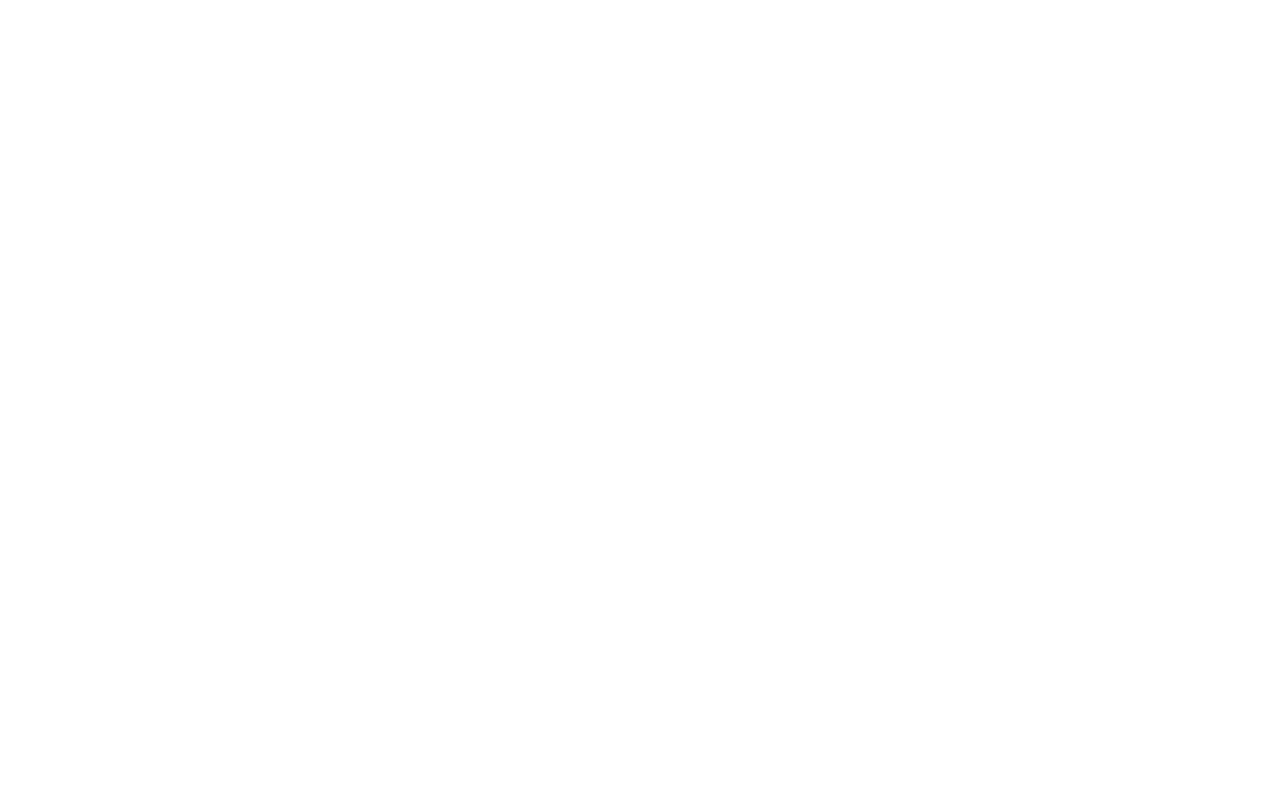
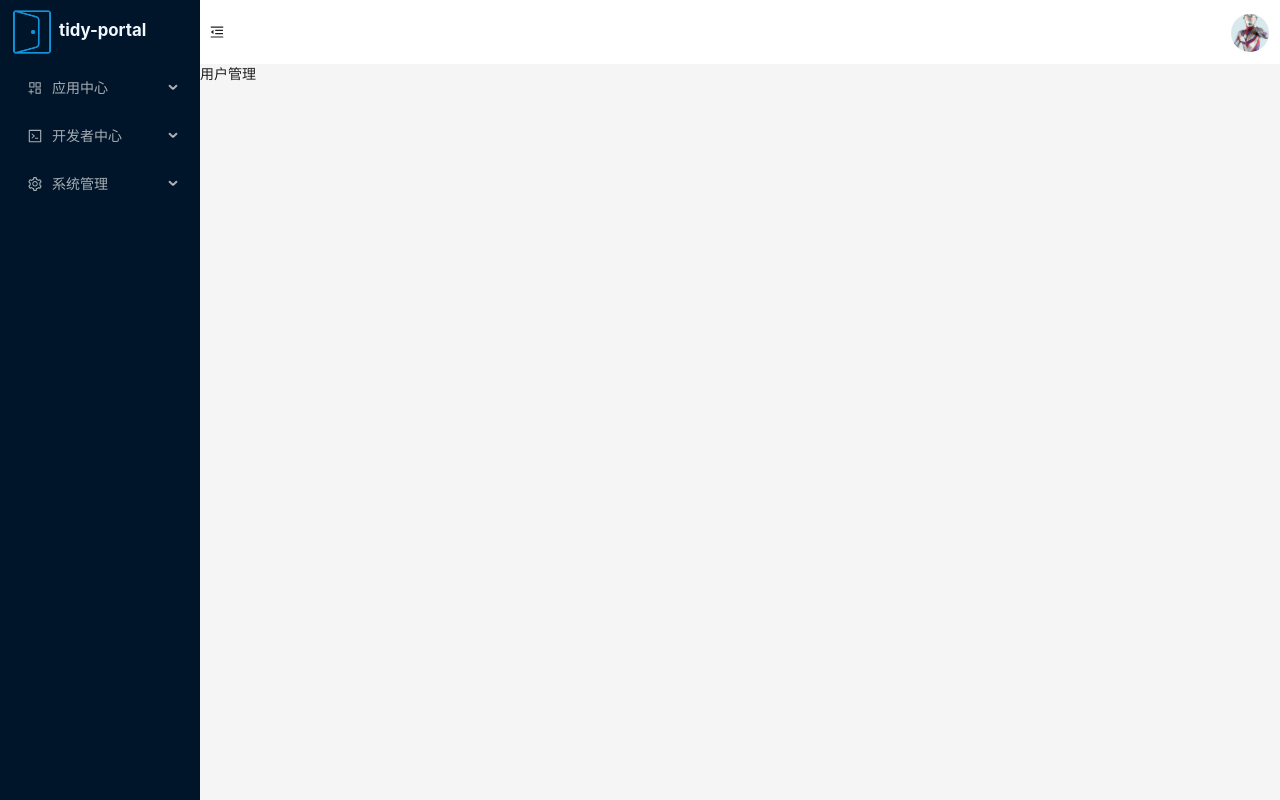
Before and after one commit to tonytyn/tidy-portal, a Vue app: page /system/user in a window 1280 px wide. Before the commit this address had no page. Built offline with nearby package versions, Linux system fonts and the light colour scheme.

Commit message:
完善路由配置并实现根据路由结构meta信息动态生成菜单和图标

```diff
--- a/src/layout/index.vue
+++ b/src/layout/index.vue
@@ -1,18 +1,18 @@
 <script setup lang="ts">
-import { ref, reactive } from 'vue'
-import { RouterView } from 'vue-router'
+import { ref } from 'vue'
+import { RouterView, useRouter } from 'vue-router'
+
 import {
   MenuFoldOutlined,
-  MenuUnfoldOutlined,
-  AppstoreAddOutlined,
-  CodeOutlined,
-  SettingOutlined
+  MenuUnfoldOutlined
 } from '@ant-design/icons-vue'
+
 const selectedKeys = ref<string[]>(['1'])
 const collapsed = ref<boolean>(false)
-const handleMenuClick = () => {
-  console.log(selectedKeys.value)
-}
+
+const router = useRouter()
+
+const menuList = router.getRoutes().find((route) => route.name === 'Main')?.children
 </script>
 <template>
   <a-layout>
@@ -21,32 +21,13 @@
         <img src="/src/assets/logo.png" style="height: 100%" />
         <span :class="collapsed ? 'title-hidden' : 'title-show'">tidy-portal</span>
       </div>
-      <a-menu
-        v-model:selectedKeys="selectedKeys"
-        theme="dark"
-        mode="inline"
-        @click="handleMenuClick"
-      >
-        <a-sub-menu key="sub1" title="应用中心">
+      <a-menu v-model:selectedKeys="selectedKeys" theme="dark" mode="inline">
+        <a-sub-menu v-for="menu in menuList" :key="menu.name" :title="menu.meta?.title">
           <template #icon>
-            <appstore-add-outlined />
+            <component :is="menu.meta?.icon"/>
           </template>
-          <a-menu-item key="1">应用列表</a-menu-item>
-        </a-sub-menu>
-        <a-sub-menu key="sub2" title="开发者中心">
-          <template #icon>
-            <code-outlined />
-          </template>
-          <a-menu-item key="2">
-            <router-link to="/aaa">我的应用</router-link>
-          </a-menu-item>
-        </a-sub-menu>
-        <a-sub-menu key="sub3" title="系统管理">
-          <template #icon>
-            <setting-outlined />
-          </template>
-          <a-menu-item key="3">
-            <router-link to="/system/menu">菜单管理</router-link>
+          <a-menu-item v-for="page in menu.children" :key="page.name">
+            <router-link :to="page.path">{{ page.meta?.title }}</router-link>
           </a-menu-item>
         </a-sub-menu>
       </a-menu>
--- a/src/router/index.ts
+++ b/src/router/index.ts
@@ -1,19 +1,82 @@
 import { createRouter, createWebHistory } from 'vue-router'
+
+import {
+  AppstoreAddOutlined,
+  CodeOutlined,
+  SettingOutlined
+} from '@ant-design/icons-vue'
+
 import Layout from '@/layout/index.vue'
+
+/**
+ * 关于路由结构的一些思考：模块-页面-按钮是非常经典的三层结构，对于一个系统来说，层级越少用户的学习成本越低。
+ * 能够让用户一看到名字就知道这个功能是干什么的，是最好的设计。可能有些时候三层并不能很好的去组织页面结构，
+ * 但是我们要尽量向着三层去努力，如果三层不能体现系统的全部功能，请仔细想一想，你努力去设计了吗？
+ */
 
 const router = createRouter({
   history: createWebHistory(import.meta.env.BASE_URL),
   routes: [
     {
       path: '/',
+      name: 'Main', // 路由名称不应该出现重复，尤其是这个主路由
       component: Layout,
-      redirect: '/system/menu',
+      redirect: '/app-center/list',
       children: [
         {
-          path: 'system/menu',
-          name: 'Menu',
-          component: () => import('@/views/system/menu/index.vue')
+          path: 'app-center',
+          name: 'AppCenter',
+          meta: { title:'应用中心',icon: AppstoreAddOutlined },
+          children: [
+            {
+              path: '/app-center/list',
+              name: 'AppList',
+              meta: { title:'应用列表',icon: '345' },
+              component: () => import('@/views/app-center/index.vue')
+            },
+
+          ]
+        },
+        {
+          path: 'developer-center',
+          name: 'DeveloperCenter',
+          meta: { title:'开发者中心',icon: CodeOutlined },
+          children: [
+            {
+              path: '/developer-center/my',
+              name: 'MyApp',
+              meta: { title:'我的应用',icon: '345' },
+              component: () => import('@/views/developer-center/index.vue')
+            },
+
+          ]
+        },
+        {
+          path: 'system',
+          name: 'System',
+          meta: { title:'系统管理',icon: SettingOutlined },
+          children: [
+            {
+              path: '/system/user',
+              name: 'User',
+              meta: { title:'用户管理',icon: '345' },
+              component: () => import('@/views/system/user/index.vue')
+            },
+            {
+              path: '/system/role',
+              name: 'Role',
+              meta: { title:'角色管理',icon: '345' },
+              component: () => import('@/views/system/role/index.vue')
+            },
+            {
+              path: '/system/menu',
+              name: 'Menu',
+              meta: { title:'菜单管理',icon: '345' },
+              component: () => import('@/views/system/menu/index.vue')
+            }
+          ]
         }
+
       ]
     }
   ]
--- /dev/null
+++ b/src/views/app-center/index.vue
@@ -0,0 +1,10 @@
+<template>
+  <div>
+    {{ msg }}
+  </div>
+</template>
+<script lang="ts" setup>
+  import { ref } from 'vue'
+  const msg = ref('应用中心')
+</script>
+<style lang="scss" scoped></style>
--- /dev/null
+++ b/src/views/developer-center/index.vue
@@ -0,0 +1,10 @@
+<template>
+  <div>
+    {{ msg }}
+  </div>
+</template>
+<script lang="ts" setup>
+  import { ref } from 'vue'
+  const msg = ref('我的应用')
+</script>
+<style lang="scss" scoped></style>
--- /dev/null
+++ b/src/views/system/role/index.vue
@@ -0,0 +1,10 @@
+<template>
+  <div>
+    {{ msg }}
+  </div>
+</template>
+<script lang="ts" setup>
+  import { ref } from 'vue'
+  const msg = ref('角色管理')
+</script>
+<style lang="scss" scoped></style>
--- /dev/null
+++ b/src/views/system/user/index.vue
@@ -0,0 +1,10 @@
+<template>
+  <div>
+    {{ msg }}
+  </div>
+</template>
+<script lang="ts" setup>
+  import { ref } from 'vue'
+  const msg = ref('用户管理')
+</script>
+<style lang="scss" scoped></style>
```
